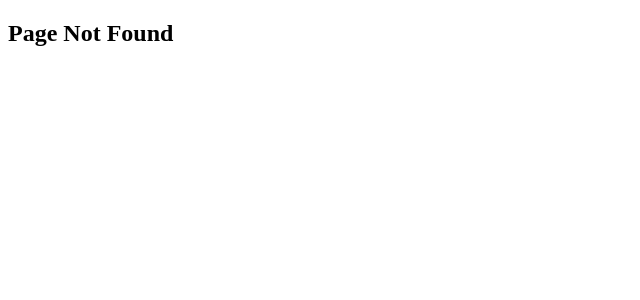
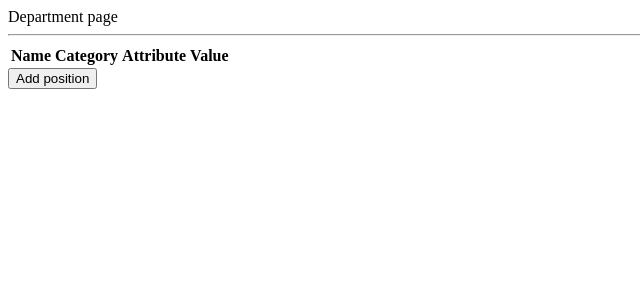
Before and after one commit to AClimber/ReactTodoList, a React app: page /department in a window 1280 px wide. Before the commit this address had no page. Shown: the top 300 px of the page, without its empty margins (0-640 px from the left). Built offline with nearby package versions, Linux system fonts and the light colour scheme.

Commit message:
add department page

```diff
--- /dev/null
+++ b/src/app/components/department/Department.component.tsx
@@ -0,0 +1,86 @@
+import * as React from 'react';
+import {IDepartmentProps, IDepartmentState} from "./Department.interface";
+import {PositionItemComponent} from "./positionItem/PositionItem.component";
+import {IPositionItem} from "./positionItem/PositionItem.interface";
+import {map} from "lodash-es";
+
+export class DepartmentComponent extends React.Component<IDepartmentProps, IDepartmentState> {
+    constructor(props: IDepartmentProps) {
+        super(props);
+
+        this.state = {
+            categoryList: [],
+            positionList: []
+        };
+
+        this.addNewPosition = this.addNewPosition.bind(this);
+    }
+
+    componentWillMount(): void {
+        //ToDo: get category list with attributes from BE
+        this.setState({
+            categoryList: [
+                {
+                    id: 1,
+                    name: 'Paper',
+                    attributes: [
+                        {id: 1, name: 'Format'},
+                        {id: 2, name: 'Color'}
+                    ]
+                }, {
+                    id: 2,
+                    name: 'Test 1',
+                    attributes: [
+                        {id: 5, name: 'attr 1'},
+                        {id: 6, name: 'attr 2'}
+                    ]
+                }
+            ]
+        });
+    }
+
+    private addNewPosition(): void {
+        const newPosition: IPositionItem = {
+            id: Date.now(),
+            name: 'Undefined position name',
+            category: this.state.categoryList[0],
+            attribute: this.state.categoryList[0].attributes[0],
+            value: 'Undefined value'
+        };
+
+        this.setState({
+            positionList: [...this.state.positionList, newPosition]
+        });
+    }
+
+    render(): React.ReactNode {
+        const positionListElement = map(this.state.positionList, positionItem => {
+            return <PositionItemComponent key={positionItem.id} item={positionItem} list={this.state.categoryList}></PositionItemComponent>;
+        });
+        const positionListTable = (
+            <table>
+                <thead>
+                    <tr>
+                        <th>Name</th>
+                        <th>Category</th>
+                        <th>Attribute</th>
+                        <th>Value</th>
+                    </tr>
+                </thead>
+                <tbody>
+                    {positionListElement}
+                </tbody>
+            </table>
+        );
+
+        return (
+            <div className="container">
+                {positionListTable}
+
+                <button onClick={this.addNewPosition}>
+                    Add position
+                </button>
+            </div>
+        );
+    }
+}
--- /dev/null
+++ b/src/app/components/department/positionItem/PositionItem.component.tsx
@@ -0,0 +1,20 @@
+import * as React from 'react';
+import {IPositionItemProps, IPositionItemState} from "./PositionItem.interface";
+
+export class PositionItemComponent extends React.Component<IPositionItemProps, IPositionItemState> {
+    constructor(props: IPositionItemProps) {
+        super(props);
+    }
+
+    render(): React.ReactNode {
+        const {name, category, attribute, value} = this.props.item;
+        return (
+            <tr>
+                <td>{name}</td>
+                <td>{category.name}</td>
+                <td>{attribute.name}</td>
+                <td>{value}</td>
+            </tr>
+        );
+    }
+}
--- a/src/app/components/dictionary/Dictionary.component.tsx
+++ b/src/app/components/dictionary/Dictionary.component.tsx
@@ -1,12 +1,12 @@
 import * as React from 'react';
-import {CSSProperties, ReactNode} from "react";
+import {ReactNode} from "react";
 
 import {ICategory, IDictionaryProps, IDictionaryState} from "./Dictionary.interface";
 import {CategoryItem} from "./categoryItem/CategoryItem.component";
 import {filter, map} from "lodash-es";
 import {DictionaryStyles} from "./Dictionary.style";
 
-export class Dictionary extends React.Component<IDictionaryProps, IDictionaryState> {
+export class DictionaryComponent extends React.Component<IDictionaryProps, IDictionaryState> {
     constructor(props: IDictionaryProps) {
         super(props);
 
--- a/src/app/pages/App.tsx
+++ b/src/app/pages/App.tsx
@@ -2,12 +2,13 @@ import * as React from "react";
 import { BrowserRouter as Router, Route, Redirect, Link, Switch } from "react-router-dom";
 
 import { IDefaultProps, IDefaultState } from "../interfaces/interfaces";
-import { LoginComponent } from "./login/Login.component";
-import { MainComponent } from "./main/Main.component";
-import {DictionaryComponent} from "./dictionary/Dictionary.component";
-import { NotFound } from "./notFound/NotFound.component";
+import {LoginPage} from "./login/Login.page";
+import {MainPage} from "./main/Main.page";
+import {DictionaryPage} from "./dictionary/Dictionary.page";
+import {DepartmentPage} from "./department/Department.page";
+import {NotFound} from "./notFound/NotFound.page";
 
-import { ROUTES } from "../../app/routes";
+import {ROUTES} from "../../app/routes";
 
 export class AppComponent extends React.Component<IDefaultProps, IDefaultState> {
     constructor(props: IDefaultProps) {
@@ -20,21 +21,22 @@ export class AppComponent extends React.Component<IDefaultProps, IDefaultState>
 
     render() {
         const loggedIn = true;
-        const { LOGIN, DASHBOARD, DICTIONARY, NOT_FOUND } = ROUTES;
+        const { LOGIN, DASHBOARD, DICTIONARY, DEPARTMENT, NOT_FOUND } = ROUTES;
 
         return (
             <Router>
                 <Switch>
                     <Route exact path="/" render={() => (
                         loggedIn ? (
-                            <Redirect to={DICTIONARY}/>
+                            <Redirect to={DEPARTMENT}/>
                         ) : (
                             <Redirect to={LOGIN}/>
                         )
                     )}/>
-                    <Route path={LOGIN} component={LoginComponent} />
-                    <Route path={DASHBOARD} component={MainComponent} />
-                    <Route path={DICTIONARY} component={DictionaryComponent} />
+                    <Route path={LOGIN} component={LoginPage} />
+                    <Route path={DASHBOARD} component={MainPage} />
+                    <Route path={DEPARTMENT} component={DepartmentPage} />
+                    <Route path={DICTIONARY} component={DictionaryPage} />
                     <Route path={NOT_FOUND} component={NotFound} />
                 </Switch>
             </Router>
--- /dev/null
+++ b/src/app/pages/department/Department.page.tsx
@@ -0,0 +1,31 @@
+import * as React from 'react';
+import { ReactNode } from "react";
+
+/*Interfaces*/
+import {
+    IDefaultProps,
+    IDefaultState
+} from "../../interfaces/interfaces";
+import {DepartmentComponent} from "../../components/department/Department.component";
+
+/*Components*/
+
+export class DepartmentPage extends React.Component<IDefaultProps, IDefaultState> {
+    constructor(props: IDefaultProps) {
+        super(props);
+
+        this.state = {
+            categoryList: []
+        }
+    }
+
+    render(): ReactNode {
+        return (
+            <div>
+                <div>Department page</div>
+                <hr/>
+                <DepartmentComponent></DepartmentComponent>
+            </div>
+        );
+    }
+}
--- a/src/app/pages/dictionary/Dictionary.component.tsx
+++ b/src/app/pages/dictionary/Dictionary.page.tsx
@@ -8,9 +8,9 @@ import {
 } from "../../interfaces/interfaces";
 
 /*Components*/
-import {Dictionary} from "../../components/dictionary/Dictionary.component";
+import {DictionaryComponent} from "../../components/dictionary/Dictionary.component";
 
-export class DictionaryComponent extends React.Component<IDefaultProps, IDefaultState> {
+export class DictionaryPage extends React.Component<IDefaultProps, IDefaultState> {
     constructor(props: IDefaultProps) {
         super(props);
     }
@@ -22,7 +22,7 @@ export class DictionaryComponent extends React.Component<IDefaultProps, IDefault
             <div>
                 <div>Dictionary page</div>
                 <hr/>
-                <Dictionary></Dictionary>
+                <DictionaryComponent></DictionaryComponent>
             </div>
         );
     }
--- a/src/app/pages/login/Login.component.tsx
+++ b/src/app/pages/login/Login.page.tsx
@@ -12,7 +12,7 @@ import { AuthService } from "../../services/authorization/authorization.service"
 import { IAuthService } from "../../services/authorization/authorization.interface";
 import { ROUTES } from "../../routes";
 
-export class LoginComponent extends React.Component<IDefaultProps, ILoginState> {
+export class LoginPage extends React.Component<IDefaultProps, ILoginState> {
     private authService: IAuthService;
 
     constructor(props: IDefaultProps) {
--- a/src/app/pages/main/Main.component.tsx
+++ b/src/app/pages/main/Main.page.tsx
@@ -15,7 +15,7 @@ import { BackendService } from "../../services/backend.service";
 /*Components*/
 import { ToDo } from "../../components/todo/ToDo.component";
 
-export class MainComponent extends React.Component<IDefaultProps, IMainState> {
+export class MainPage extends React.Component<IDefaultProps, IMainState> {
     private backendService: IBackendService;
 
     constructor(props: IDefaultProps) {
--- a/src/app/routes.ts
+++ b/src/app/routes.ts
@@ -2,5 +2,6 @@ export enum ROUTES {
     LOGIN = "/login",
     DASHBOARD = "/dashboard",
     DICTIONARY = "/dictionary",
+    DEPARTMENT = "/department",
     NOT_FOUND = "*"
 }
```
Also changed, not shown: src/app/components/department/Department.interface.tsx (added, +9 -0 lines), src/app/components/department/positionItem/PositionItem.interface.tsx (added, +15 -0 lines), src/app/pages/notFound/NotFound.page.tsx (renamed from src/app/pages/notFound/NotFound.component.tsx).
